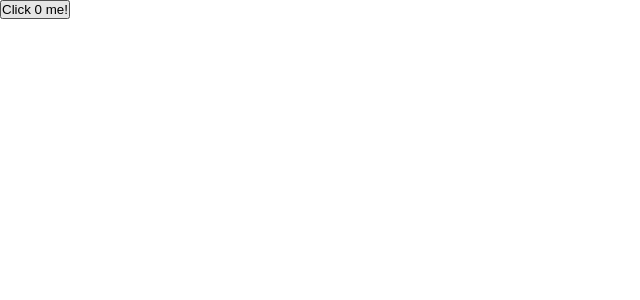
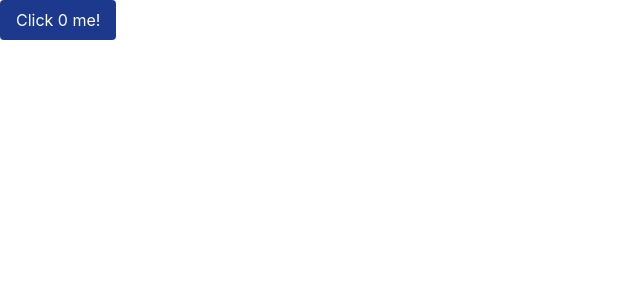
Before and after one commit to mirzaeeWork/UI-KIT, a React (Vite) app: page / in a window 1280 px wide. Shown: the top 300 px of the page, without its empty margins (0-640 px from the left). Built offline with nearby package versions, Linux system fonts and the light colour scheme.

Commit message:
feat(create base project):add structure main project

```diff
--- a/src/index.css
+++ b/src/index.css
@@ -1,5 +1,9 @@
-* {
-  margin: 0;
-  padding: 0;
-  box-sizing: border-box;
-}
+@import "tailwindcss";
+
+@layer base {
+    * {
+      margin: 0;
+      padding: 0;
+      box-sizing: border-box;
+    }
+  }
```
